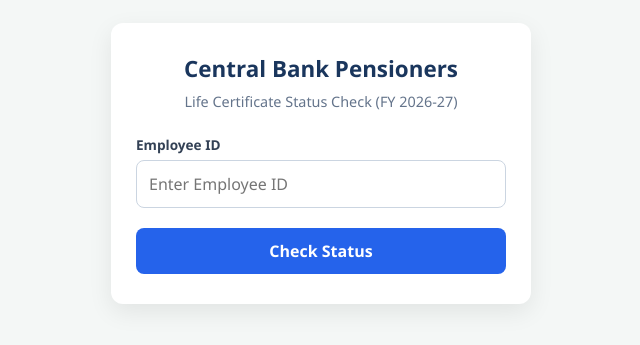
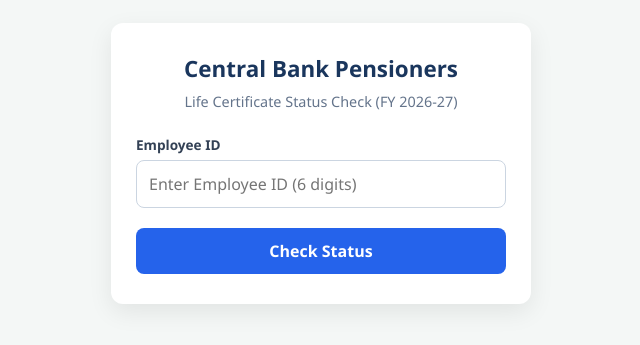
Before and after one commit to sachin0705/life_certificate, a plain HTML site: page index.html in a window 1280 px wide. Shown: the part 237-582 px from the top of the page, 319-959 px from the left. Drawn offline with Linux system fonts and the light colour scheme.

Commit message:
Modify placeholder for Employee ID input field
Updated the placeholder text for Employee ID input field to specify 'Enter Employee ID (6 digits)'.

```diff
--- a/index.html
+++ b/index.html
@@ -108,7 +108,7 @@
 
     <div class="form-group">
       <label for="empId">Employee ID</label>
-      <input type="text" id="empId" placeholder="Enter Employee ID" autocomplete="off">
+      <input type="text" id="empId" placeholder="Enter Employee ID (6 digits)" autocomplete="off">
     </div>
 
     <button id="searchBtn" onclick="checkStatus()">Check Status</button>
```
